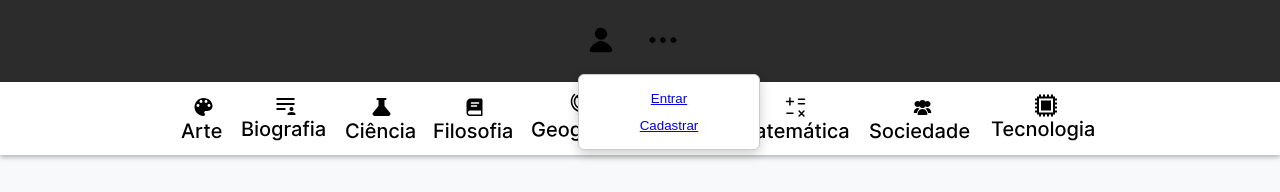
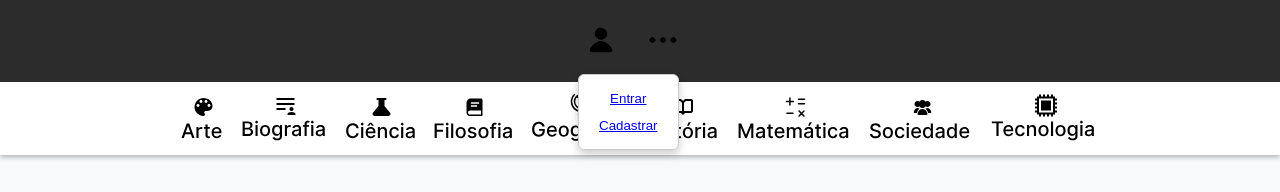
Before and after one commit to MateusRCz/wikipediaModernizacao, a plain HTML site: page APS/index.html in a window 1280 px wide. Both pictures are taken after a click on the button 601 px from the left and 123 px from the top of the page. Shown: the part 84-276 px from the top of the page. Drawn offline with Linux system fonts and the light colour scheme.

Commit message:
Add files via upload
Alguns ajustes na janelinha foram feitos no CSS

```diff
--- a/APS/style.css
+++ b/APS/style.css
@@ -102,19 +102,17 @@ main {
   background-color: #ddd;
 }
 .dropdown {
-  background: white;
-  color: black;
+  background-color: white;
   border: 1px solid #ccc;
   border-radius: 6px;
-  box-shadow: 0 4px 12px rgba(0, 0, 0, 0.2);
+  box-shadow: 0 4px 8px rgba(0,0,0,0.2);
   padding: 10px;
+  position: absolute;
   z-index: 1000;
-  position: absolute;
-  min-width: 160px;
-  max-width: 90vw;
 }
 .dropdown strong {
   display: block;
+  text-align: center;
   margin: 6px 0 4px;
   font-size: 14px;
   color: #333;
@@ -122,7 +120,7 @@ main {
 .dropdown button {
   background: none;
   border: none;
-  text-align: left;
+  text-align: center;
   padding: 6px 10px;
   width: 100%;
   cursor: pointer;
```
